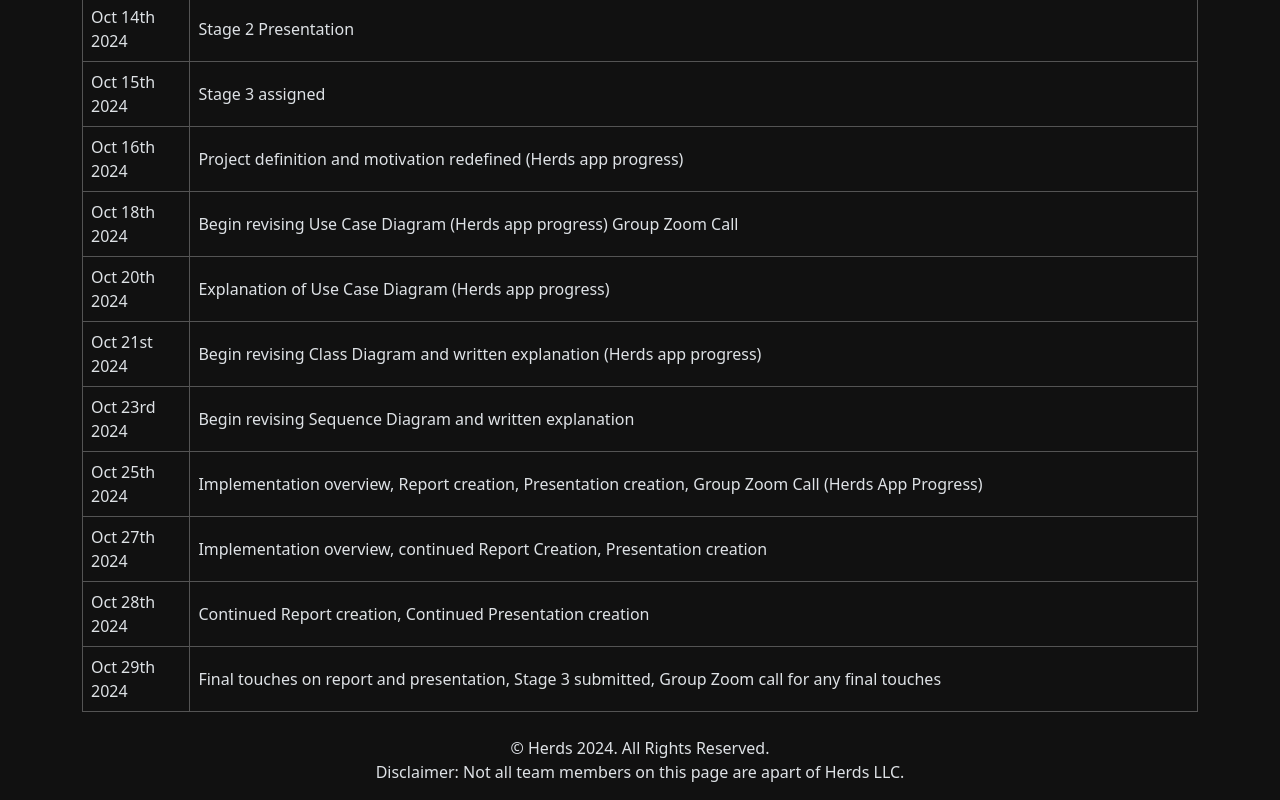
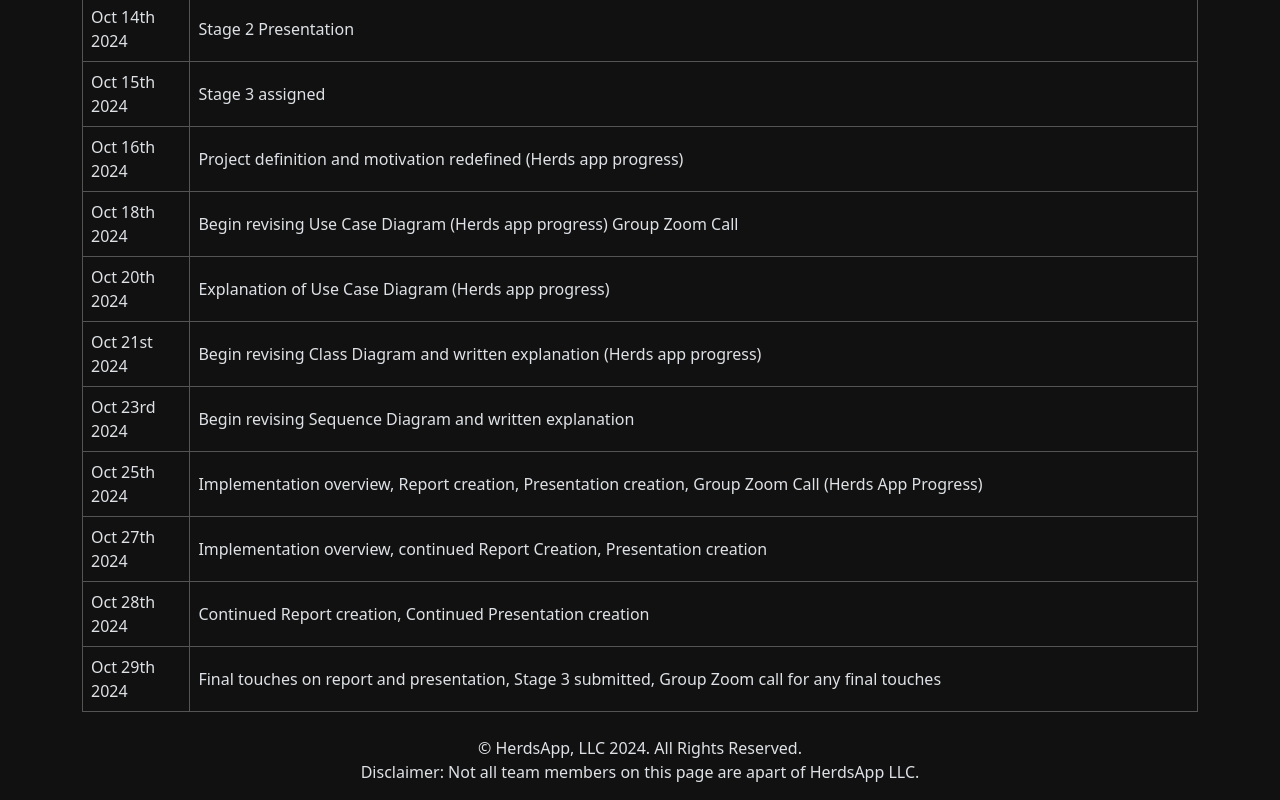
Before and after one commit to Herds-App/capstoneWebsite, a plain HTML site: page index.html in a window 1280 px wide. Shown: the part 3129-3929 px from the top of the page. Drawn offline with nearby package versions, Linux system fonts and the light colour scheme.

Commit message:
Update index.html

```diff
--- a/index.html
+++ b/index.html
@@ -348,8 +348,8 @@
 			</div>
 			<br>
 			<div style="text-align: center;" class="container-fluid d-flex align-items-center justify-content-center">
-				<p>© Herds 2024. All Rights Reserved.<br>
-				Disclaimer: Not all team members on this page are apart of Herds LLC.</p>
+				<p>© HerdsApp, LLC 2024. All Rights Reserved.<br>
+				Disclaimer: Not all team members on this page are apart of HerdsApp LLC.</p>
 			</div>
 		</div>
 
```
